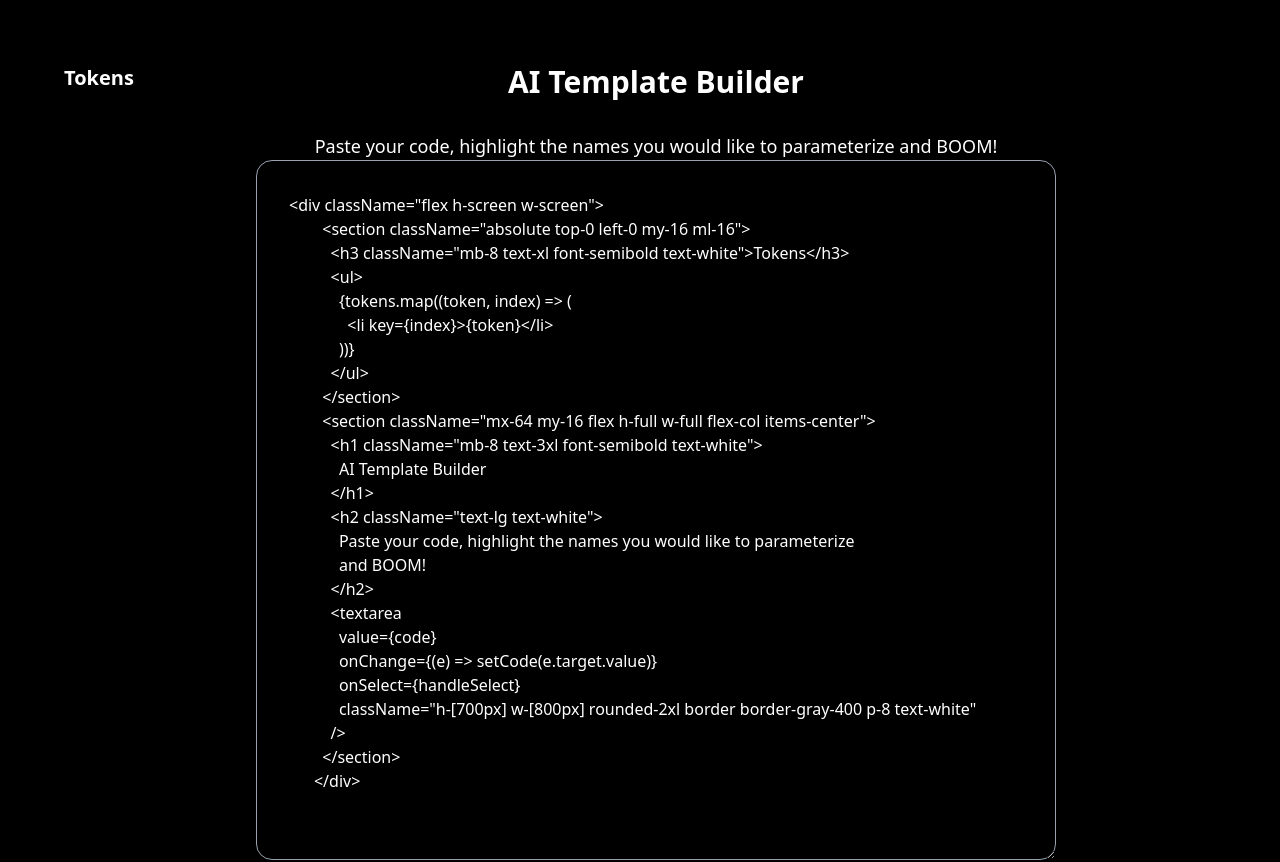
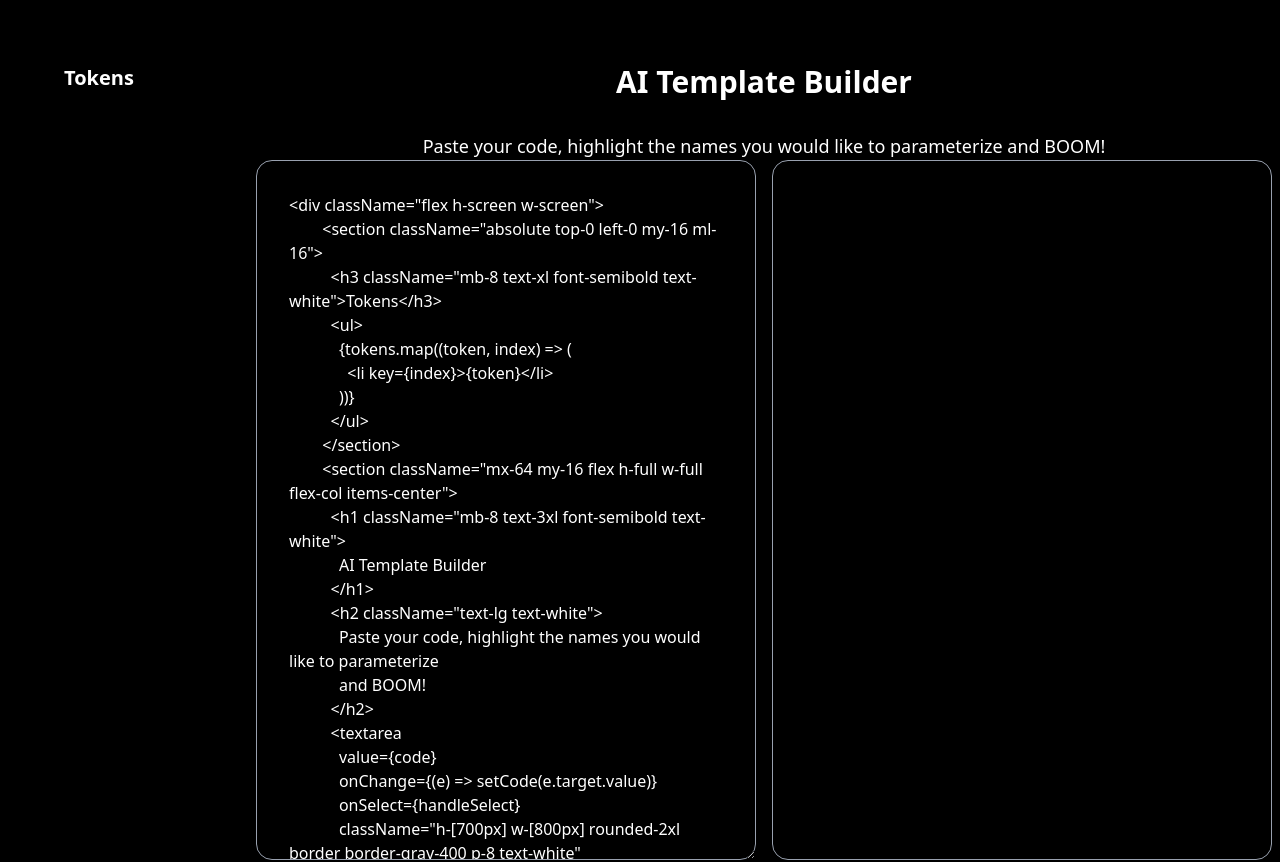
Before and after one commit to iagombermudez/template-builder, a React (Vite) app: page / in a window 1280 px wide. Shown: the top 862 px of the page. Built offline with nearby package versions, Linux system fonts and the light colour scheme.

Commit message:
add a function to highlight chunks in a text based on the position of the elements in the text

```diff
--- a/src/pages/template-builder-page.hooks.tsx
+++ b/src/pages/template-builder-page.hooks.tsx
@@ -2,6 +2,7 @@ import { useState, type JSX } from "react";
 import type {
   BuilderParameter,
   TextSelection,
+  TextSelectionPosition,
 } from "./template-builder-page.types";
 
 export const useTemplateBuilderPageHooks = () => {
@@ -34,9 +35,7 @@ export const useTemplateBuilderPageHooks = () => {
   const [highlightedText, setHighlightedText] = useState<
     TextSelection | undefined
   >(undefined);
-  const [builderParameters, setBuilderParameters] = useState<
-    Array<BuilderParameter>
-  >([]);
+  const [parameters, setParameters] = useState<Array<BuilderParameter>>([]);
 
   const [confirmationPopup, setConfirmationPopup] = useState<boolean>(false);
 
@@ -64,10 +63,7 @@ export const useTemplateBuilderPageHooks = () => {
   // and close the popup
   const acceptConfirmation = () => {
     if (highlightedText) {
-      setBuilderParameters([
-        ...builderParameters,
-        { selections: [highlightedText] },
-      ]);
+      setParameters([...parameters, { selections: [highlightedText] }]);
     }
     setHighlightedText(undefined);
     setConfirmationPopup(false);
@@ -81,19 +77,52 @@ export const useTemplateBuilderPageHooks = () => {
   };
 
   // Build a node that contains all the text given by the user. Every term that
-  // the user added as parameter should be highlighted using a <span> tag. This
-  // functions should return only one ReactNode that will be rendered.
+  // the user added as parameter should be highlighted using a <span> tag.
+  // To highlight this strings, we will use the positions stored for each element.
+  // We should:
+  // 1) Sort the positions. This step is crucial to be able to build the string again succesfully
+  // 2) For each position. We should:
+  //  2.1) If it's the first one, we should make sure to append all the text that came
+  //       before as a normal string. (Only if there was text that came before)
+  //  2.2) For each position, append a <span> tag including the text in that position
+  //  2.3) If it's the first or in the middle, we should append the rest of string
+  //       until the next position as a normal string
+  //  2.4) If it's the last one, we should do the same as in the first one, but appending the end
+  //       instead of the beginning
+  // This function should return only one ReactNode that will be rendered.
   const buildHighlightedCode = (): JSX.Element => {
+    const positionsToHighlight: Array<TextSelectionPosition> = parameters
+      .flatMap((p) => p.selections.map((s) => s.position))
+      .sort((p1, p2) => p1.start - p2.start);
+    const nodes: Array<JSX.Element | string> = [];
+    for (const [i, position] of positionsToHighlight.entries()) {
+      if (i === 0 && position.start > 0) {
+        nodes.push(code.substring(0, position.start));
+      }
+      nodes.push(
+        <span className="bg-yellow-500">
+          {code.substring(position.start, position.end)}
+        </span>,
+      );
+      if (i == positionsToHighlight.length - 1) {
+        nodes.push(code.substring(position.end, code.length));
+      } else {
+        const nextPosition = positionsToHighlight[i + 1];
+        nodes.push(code.substring(position.end, nextPosition.start));
+      }
+    }
     return (
-      <div className="h-[700px] w-[800px] rounded-2xl border border-gray-400 p-8 whitespace-pre text-white"></div>
+      <div className="h-[700px] w-[500px] overflow-auto rounded-2xl border border-gray-400 p-8 whitespace-pre text-white">
+        {nodes.map((node) => node)}
+      </div>
     );
   };
 
   return {
     code,
     setCode,
-    builderParameters,
-    setBuilderParameters,
+    builderParameters: parameters,
+    setBuilderParameters: setParameters,
     confirmationPopup,
     acceptConfirmation,
     cancelConfirmation,
--- a/src/pages/template-builder-page.tsx
+++ b/src/pages/template-builder-page.tsx
@@ -41,13 +41,15 @@ export const TemplateBuilderPage = () => {
             Paste your code, highlight the names you would like to parameterize
             and BOOM!
           </h2>
+          <div className="flex gap-4">
             <textarea
               value={code}
               onChange={(e) => setCode(e.target.value)}
               onSelect={handleSelect}
-            className="mb-8 min-h-[700px] w-[800px] rounded-2xl border border-gray-400 p-8 text-white"
+              className="mb-8 min-h-[700px] w-[500px] rounded-2xl border border-gray-400 p-8 text-white"
             />
             {buildHighlightedCode()}
+          </div>
         </section>
       </div>
       {confirmationPopup && (
--- a/src/pages/template-builder-page.types.tsx
+++ b/src/pages/template-builder-page.types.tsx
@@ -4,8 +4,10 @@ export type BuilderParameter = {
 
 export type TextSelection = {
   text: string;
-  position: {
-    start: number;
-    end: number;
-  };
+  position: TextSelectionPosition;
 };
+
+export type TextSelectionPosition = {
+  start: number;
+  end: number;
+};
```
Lines whose indentation alone changed are shown as unchanged.
